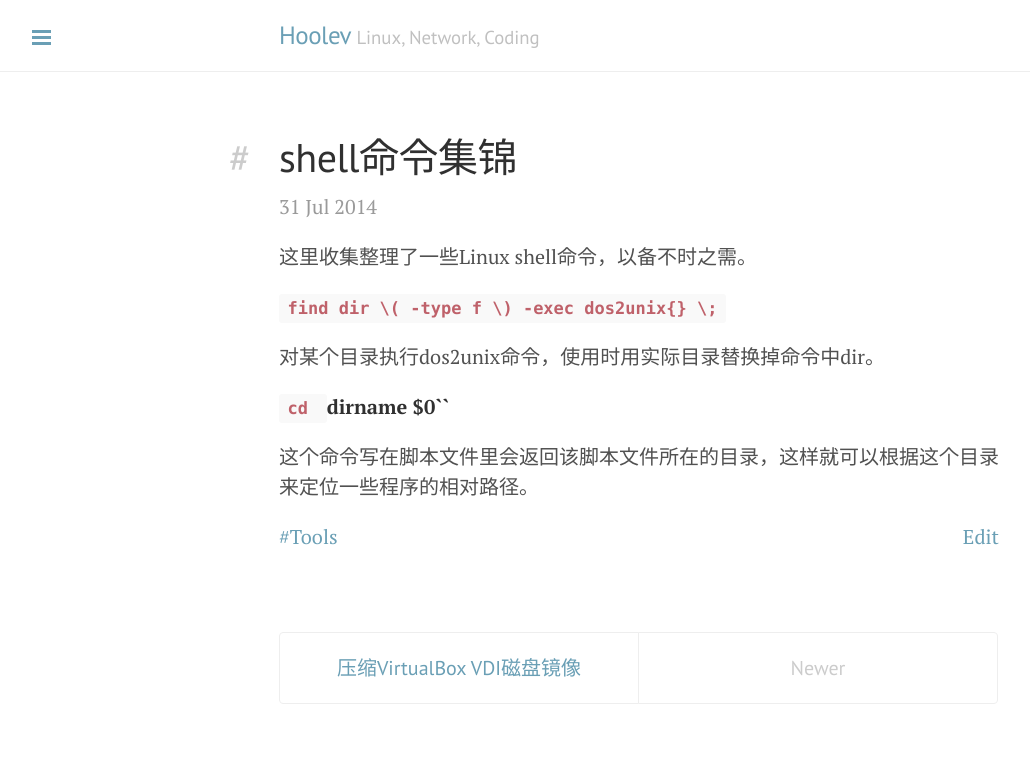
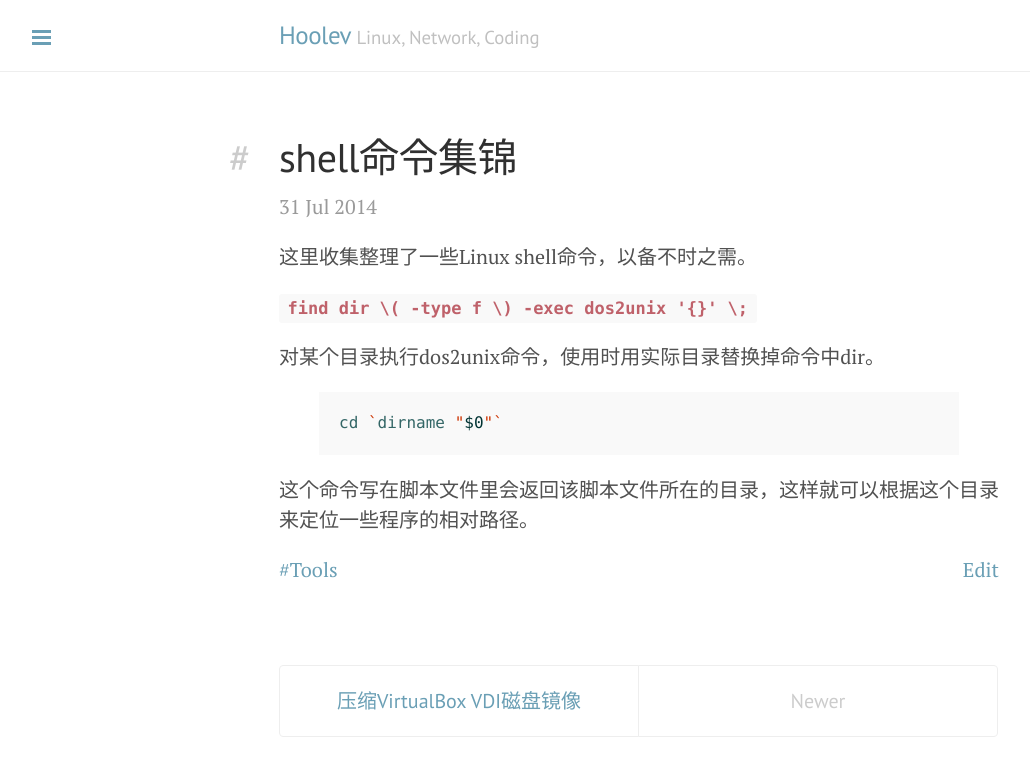
Before and after one commit to hoolev/hoolev.github.com, a Jekyll site: the page built from _posts/2014-7-31-shell-cmd.md, in a window 1280 px wide. Shown: the top 776 px of the page, without its empty margins (1-1031 px from the left). Built offline with Jekyll 4.4.1, drawn with Linux system fonts in a browser that asks for light colours; Markdown is read by kramdown in place of the engine named in the settings; comment, search, counter and statistics services are not loaded.

Commit message:
Update 2014-7-31-shell-cmd.md

```diff
--- a/_posts/2014-7-31-shell-cmd.md
+++ b/_posts/2014-7-31-shell-cmd.md
@@ -9,10 +9,12 @@ tags:
 这里收集整理了一些Linux shell命令，以备不时之需。
 
 
-**`find dir \( -type f \) -exec dos2unix{} \;`**
+**`find dir \( -type f \) -exec dos2unix '{}' \;`**
 
 对某个目录执行dos2unix命令，使用时用实际目录替换掉命令中dir。
 
-**`cd `dirname $0``**
+{% highlight sh %}
+cd `dirname "$0"`
+{% endhighlight %}
 
 这个命令写在脚本文件里会返回该脚本文件所在的目录，这样就可以根据这个目录来定位一些程序的相对路径。
```
